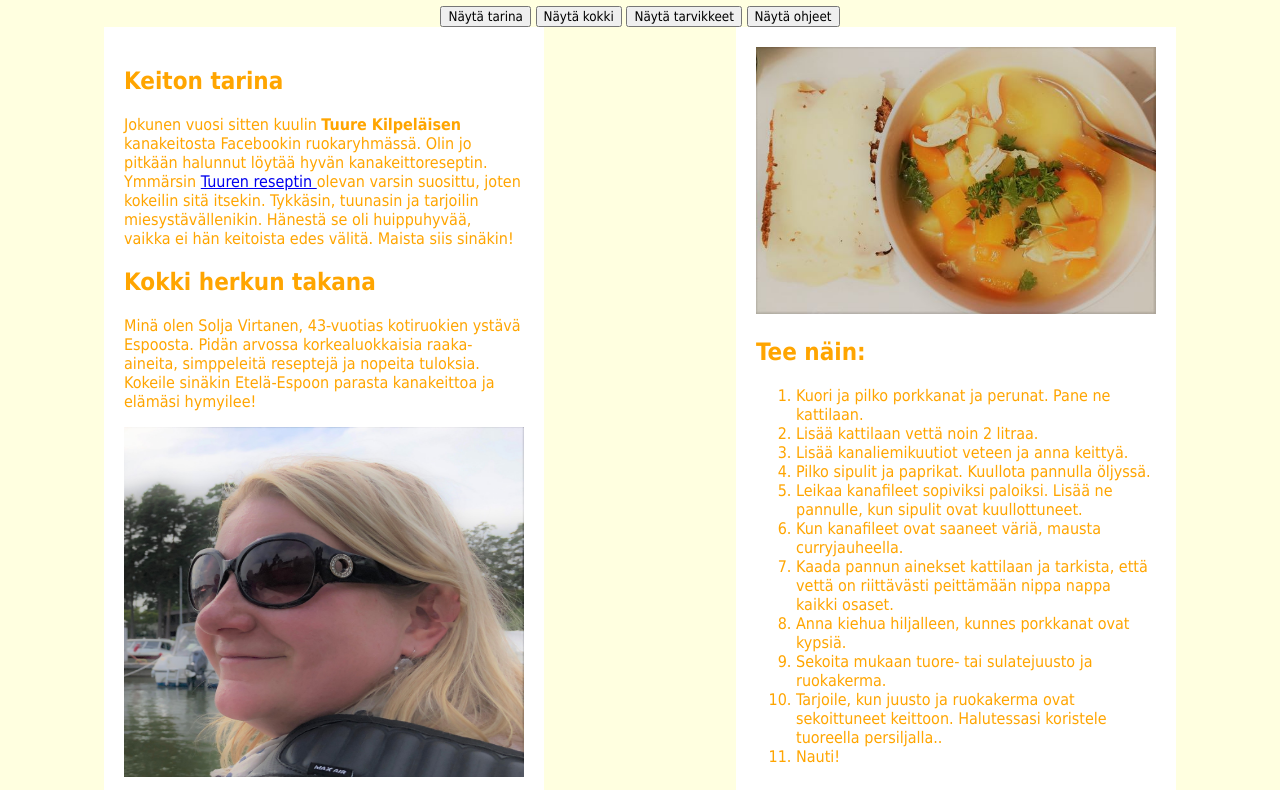
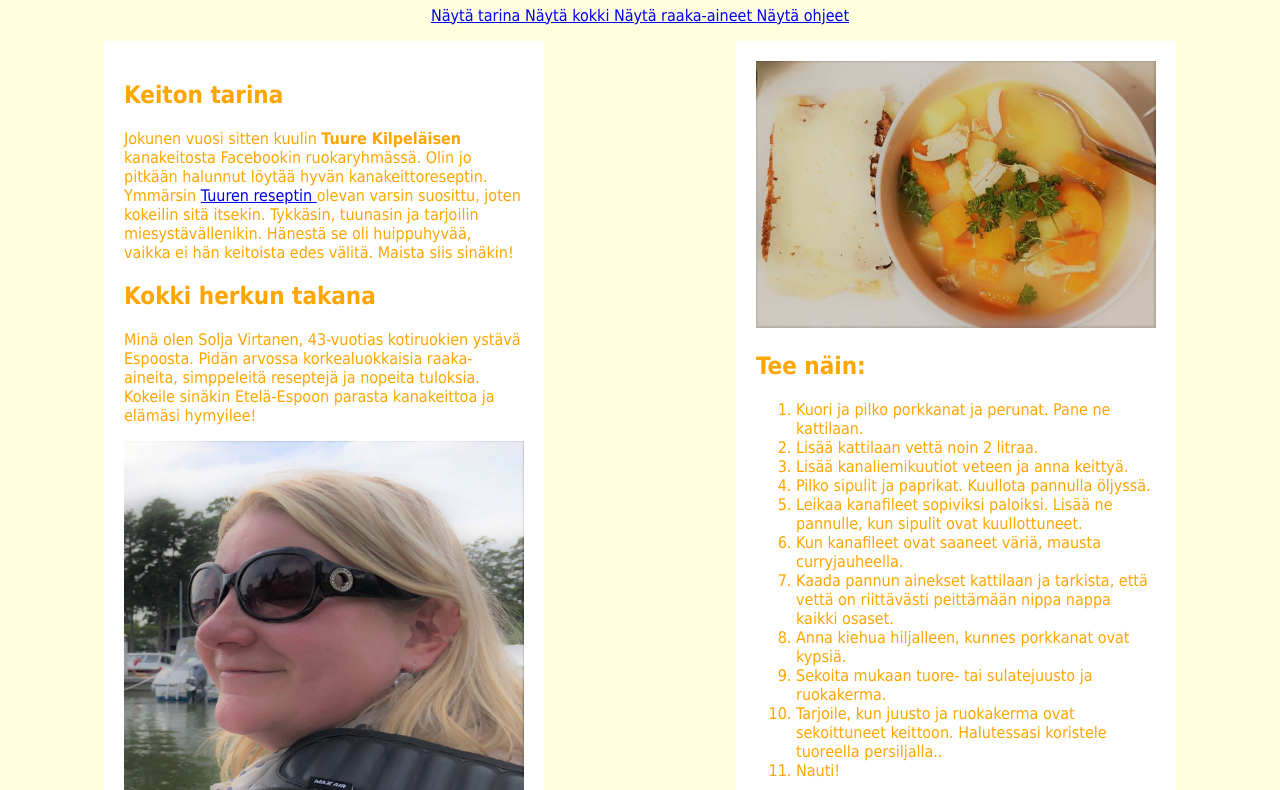
Before and after one commit to soljuska/soljuska.github.io, a plain HTML site: page index.html in a window 1280 px wide. Shown: the part 75-865 px from the top of the page. Drawn offline with Linux system fonts and the light colour scheme; a script that the page names is missing.

Commit message:
Update index.html

```diff
--- a/index.html
+++ b/index.html
@@ -16,10 +16,12 @@
 		<title>herkkukanakeitto</title>
 		<center>
 			<h1 id="otsikko" class="otsikot">Solja Virtasen huippuhyvä kanakeitto</h1>
-			<button onclick="show ('tarina')">Näytä tarina</button>
-			<button onclick="show ('kokki')">Näytä kokki</button>
-			<button onclick="show ('tarvikkeet')">Näytä tarvikkeet</button>
-			<button onclick="show ('ohjeet')">Näytä ohjeet</button>
+			<p>
+				<a href="id='tarina'">Näytä tarina </a>
+				<a href="id='kokki'">Näytä kokki </a>
+				<a href=id='tarvikkeet'>Näytä raaka-aineet </a>
+				<a href="id='ohjeet'">Näytä ohjeet </a>
+
 		</center>
 	</head>
 	<main>
```
